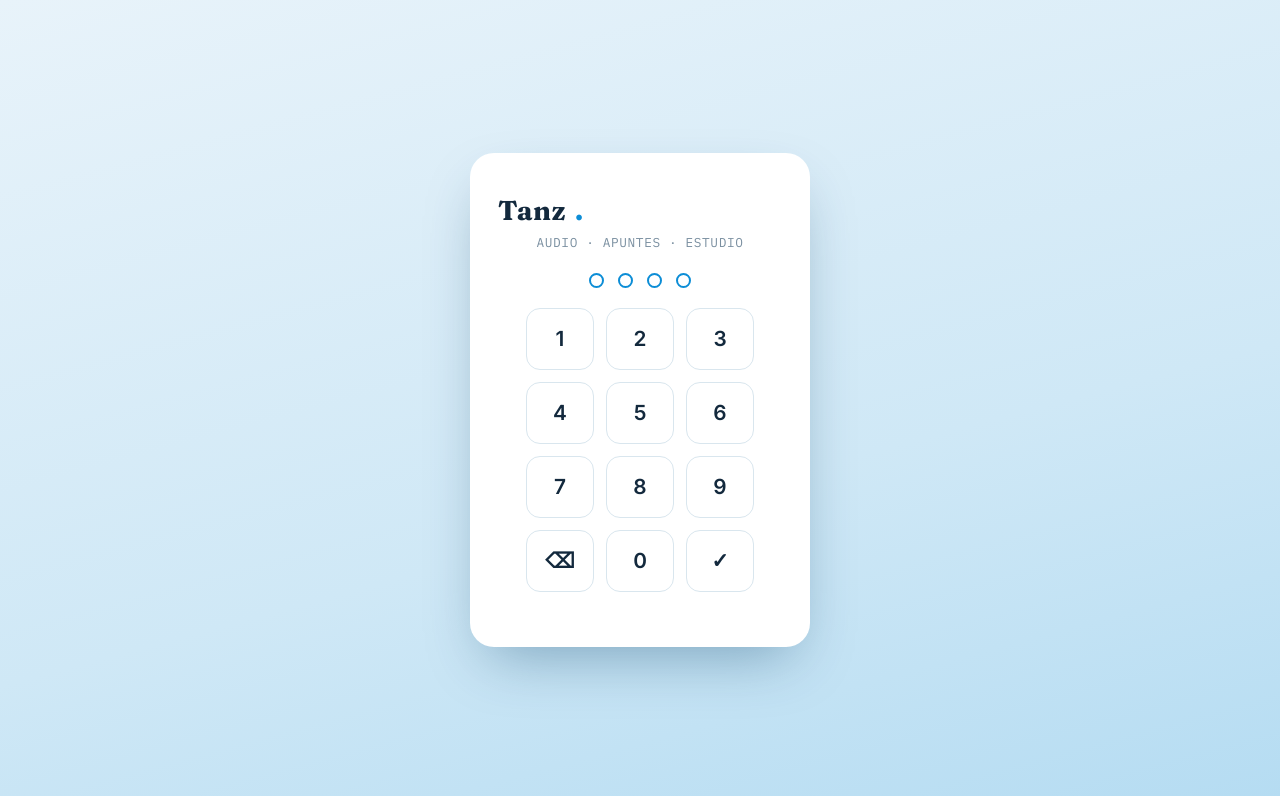
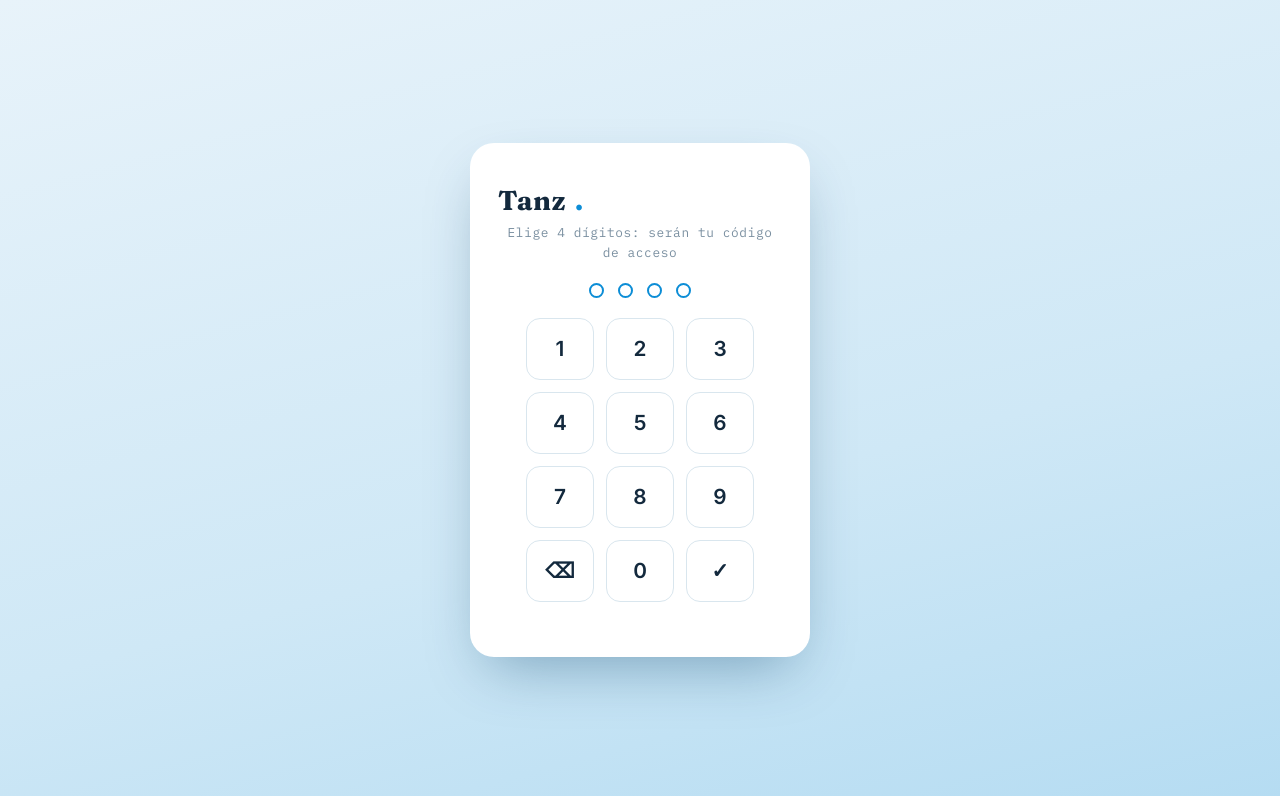
Before and after one commit to aranzaagallardo-ai/Tanz, a plain HTML site: page index.html in a window 1280 px wide. Shown: the top 796 px of the page. Drawn offline with Linux system fonts and the light colour scheme; a script that the page names is missing.

Commit message:
Tanz: actualizacion index.html

```diff
--- a/index.html
+++ b/index.html
@@ -187,7 +187,7 @@ footer{max-width:1120px; margin:6px auto 0; padding:0 34px 40px; font-family:var
 <div id="pin" class="oculto">
   <div class="box">
     <div class="marca">Tanz<span>.</span></div>
-    <div class="sub">AUDIO · APUNTES · ESTUDIO</div>
+    <div id="pinTitulo" class="sub">Elige 4 dígitos: serán tu código de acceso</div>
     <div class="dots"><span></span><span></span><span></span><span></span></div>
     <div class="teclado">
       <button data-t="1">1</button><button data-t="2">2</button><button data-t="3">3</button>
```
